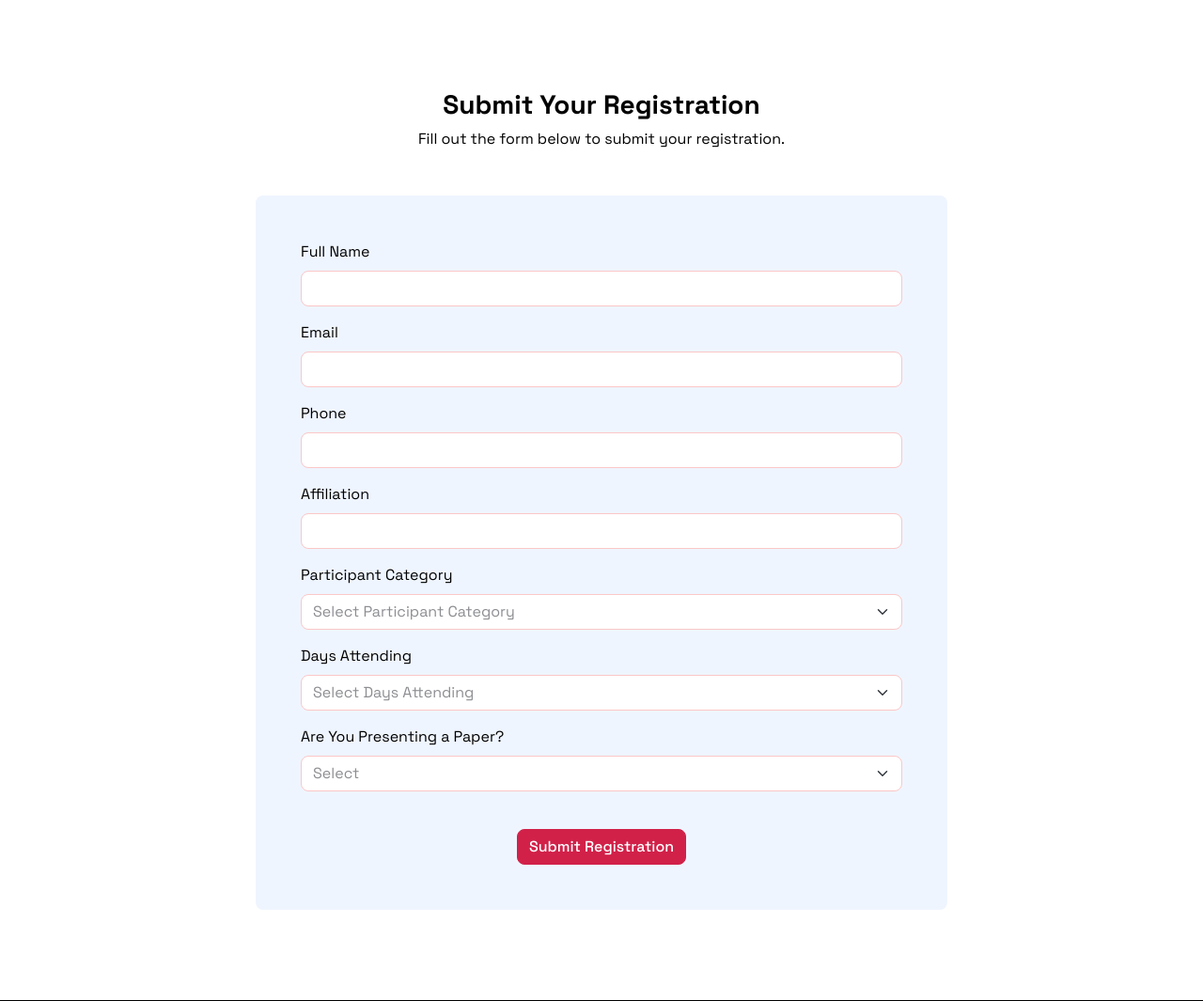
After one commit to godstark82/serficon, a Flask app: template main-website/templates/pages/registration.html in a window 1280 px wide. The commit adds this page. Shown: the part 414-1479 px from the top of the page at 94% size. Run offline with Flask 3, Linux system fonts and the light colour scheme; the template is opened without the code that fills it, so the values that code supplies are empty; parts of the project's set-up code (start-up, migrations or seed data) failed here and were passed over; some libraries are stand-ins or nearby versions; some web fonts are replaced.

Commit message:
Registration page added

```diff
--- a/main-website/main.py
+++ b/main-website/main.py
@@ -1,4 +1,4 @@
-from flask import Flask, render_template, send_from_directory
+from flask import Flask, render_template, send_from_directory, request, redirect, url_for, flash
 from services import components_service, page_service, imp_dates_service, schedule_service, reward_service, home_service
 from routes.paper_upload import paper_upload_bp
 from routes.contact import contact_bp
@@ -94,5 +94,19 @@ def page_route(path, subpath, id):
     return render_template('page_template.html', page=page_content, components=components, navItems=navItems)
 
 
+@app.route('/registration', methods=['GET', 'POST'])
+def registration():
+    components = components_service.get_all_components()
+    navItems = components_service.get_navbar_items()
+
+    if request.method == 'POST':
+        # Here you can process the form data
+        # For now, we'll just flash a success message
+        flash('Registration submitted successfully!', 'success')
+        return redirect(url_for('registration'))
+
+    return render_template('pages/registration.html', components=components, navItems=navItems)
+
+
 if __name__ == '__main__':
     app.run(debug=True)
--- a/main-website/templates/layout.html
+++ b/main-website/templates/layout.html
@@ -169,9 +169,7 @@
 
                 {% endfor %}
 
-
             </div>
-            <!-- <a href="" class="btn btn-primary rounded-0 py-4 px-lg-5 d-none d-lg-block">Appointment<i class="fa fa-arrow-right ms-3"></i></a> -->
         </div>
     </nav>
     <!-- Navbar End -->
--- a/main-website/templates/pages/paper-upload.html
+++ b/main-website/templates/pages/paper-upload.html
@@ -1,12 +1,12 @@
 {% extends 'layout.html' %}
 {% block body %}
 <title>
-    Registration
+    Paper Upload
 </title>
 <!-- Page Header Start -->
 <div class="container-fluid page-header py-5 mb-5 wow fadeIn" data-wow-delay="0.1s">
     <div class="container py-5">
-        <h1 class="display-3 text-white mb-3 animated slideInDown">Registration</h1>
+        <h1 class="display-3 text-white mb-3 animated slideInDown">Upload Paper</h1>
         <nav aria-label="breadcrumb animated slideInDown">
         </nav>
     </div>
--- /dev/null
+++ b/main-website/templates/pages/registration.html
@@ -0,0 +1,98 @@
+{% extends 'layout.html' %}
+{% block body %}
+
+<title>
+    Registration
+</title>
+<!-- Page Header Start -->
+<div class="container-fluid page-header py-5 mb-5 wow fadeIn" data-wow-delay="0.1s">
+    <div class="container py-5">
+        <h1 class="display-3 text-white mb-3 animated slideInDown">Registration</h1>
+        <nav aria-label="breadcrumb animated slideInDown">
+        </nav>
+    </div>
+</div>
+<!-- Page Header End -->
+
+<!-- flash message start  -->
+{% with messages = get_flashed_messages() %}
+    {% if messages %}
+        <div class="alert alert-success alert-dismissible fade show">
+            {% for message in messages %}
+                {{ message }}<br>
+            {% endfor %}
+            <button type="button" class="btn-close" data-bs-dismiss="alert" aria-label="Close"></button>
+        </div>
+    {% endif %}
+{% endwith %}
+<!-- flash message end  -->
+
+<!-- Article Submission Form Start -->
+<div class="container-xxl py-5">
+    <div class="container">
+        <div class="row justify-content-center">
+            <div class="col-lg-8">
+                <div class="text-center mx-auto mb-5">
+                    <h3>Submit Your Registration</h3>
+                    <p>Fill out the form below to submit your registration.</p>
+                </div>
+                <form action="{{ url_for('registration') }}" method="POST" enctype="multipart/form-data" id="registrationForm" class="bg-light rounded p-5">
+                    <div class="row g-4">
+                        <div class="col-12">
+                            <div class="mb-3">
+                                <label for="name" class="form-label">Full Name</label>
+                                <input type="text" class="form-control" id="name" name="name" required>
+                            </div>
+                            <div class="mb-3">
+                                <label for="email" class="form-label">Email</label>
+                                <input type="email" class="form-control" id="email" name="email" required>
+                            </div>
+                            <div class="mb-3">
+                                <label for="phone" class="form-label">Phone</label>
+                                <input type="text" class="form-control" id="phone" name="phone" required>
+                            </div>
+                            <div class="mb-3">
+                                <label for="affiliation" class="form-label">Affiliation</label>
+                                <input type="text" class="form-control" id="affiliation" name="affiliation" required>
+                            </div>
+                            <div class="mb-3">
+                                <label for="participantCategory" class="form-label">Participant Category</label>
+                                <select class="form-select" id="participantCategory" name="participant_category" required>
+                                    <option value="">Select Participant Category</option>
+                                    <option value="student">Student</option>
+                                    <option value="faculty">Faculty</option>
+                                    <option value="industryProfessional">Industry Professional</option>
+                                    <option value="other">Other</option>
+                                </select>
+                            </div>
+                            <div class="mb-3">
+                                <label for="daysAttending" class="form-label">Days Attending</label>
+                                <select class="form-select" id="daysAttending" name="days_attending" required>
+                                    <option value="">Select Days Attending</option>
+                                    <option value="day1">Day 1</option>
+                                    <option value="day2">Day 2</option>
+                                    <option value="bothDays">Both Days</option>
+                                </select>
+                            </div>
+                            <div class="mb-3">
+                                <label for="areYouPresenting" class="form-label">Are You Presenting a Paper?</label>
+                                <select class="form-select" id="areYouPresenting" name="are_you_presenting" required>
+                                    <option value="">Select</option>
+                                    <option value="yes">Yes</option>
+                                    <option value="no">No</option>
+                                </select>
+                            </div>
+                        </div>
+                    </div>
+                    <div class="text-center mt-4">
+                        <button type="submit" class="btn btn-primary">Submit Registration</button>
+                    </div>
+                </form>
+            </div>
+        </div>
+    </div>
+</div>
+
+<!-- Registration Form End -->
+
+{% endblock %}
```
Also changed, not shown: 4 other files.
